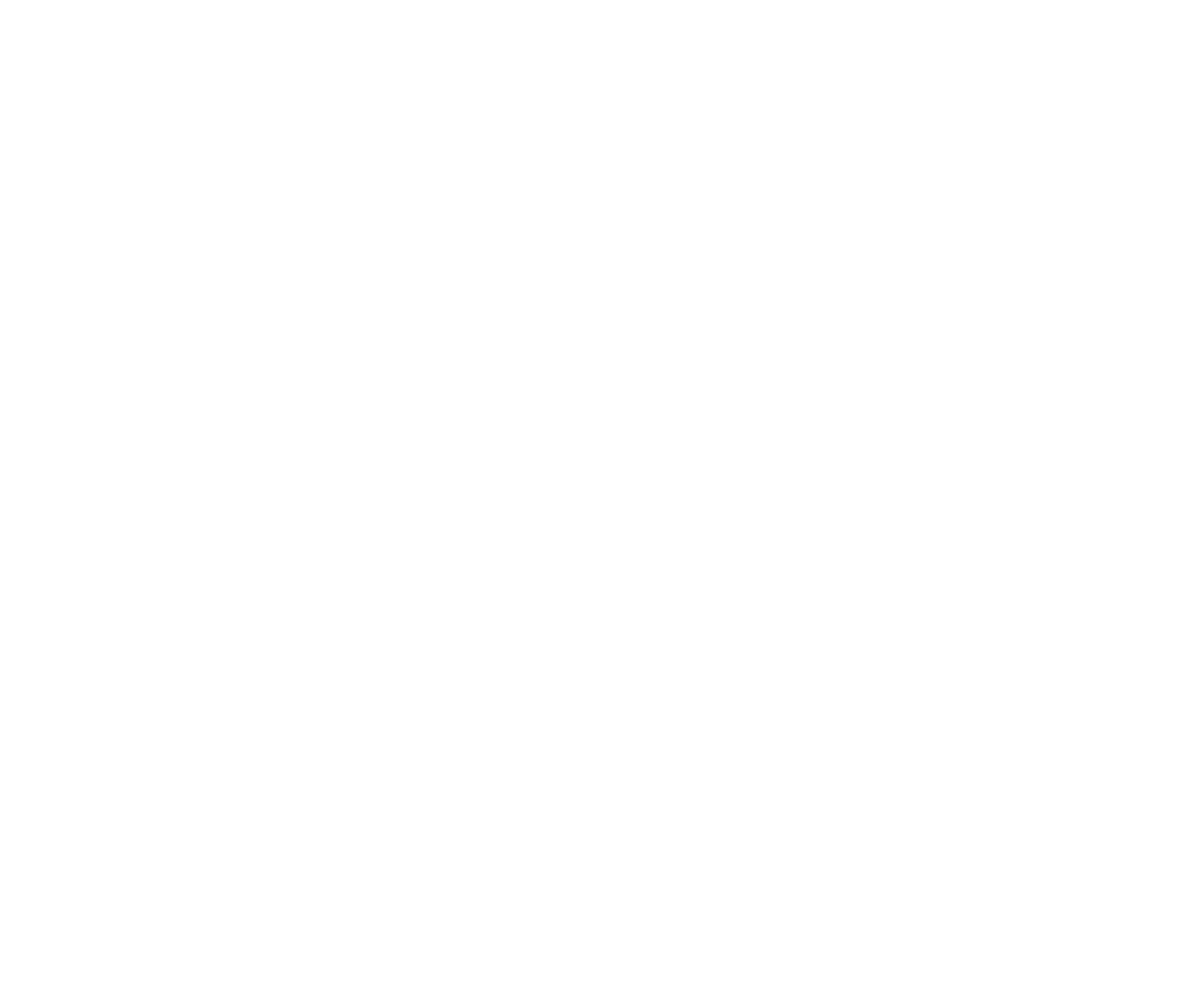
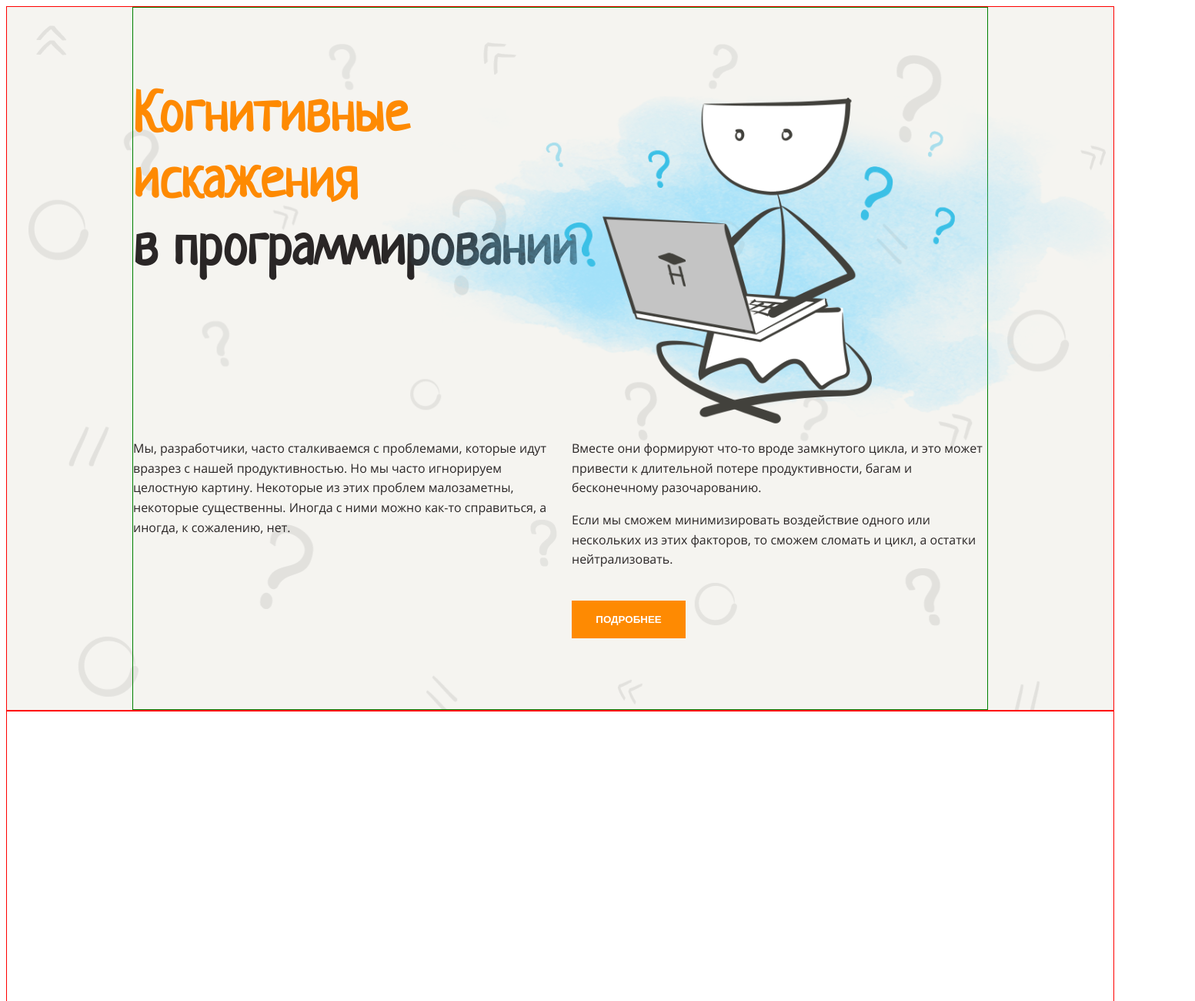
Before and after one commit to CeJIDb/layout-designer-project-58, a website: page src/index.html in a window 1280 px wide. Shown: the top 1300 px of the page at 77% size, 1553 px wide, since content can reach past the window. Before the commit the page ends 800 px from the top, so only its background shows below. Drawn offline with Linux system fonts and the light colour scheme.

Commit message:
refactor(header): add header

```diff
--- a/src/index.html
+++ b/src/index.html
@@ -9,8 +9,21 @@
     <link rel="stylesheet" href="styles/style.css">
 </head>
 <body>
-    <header class="section-header">
-
+    <header class="section-header bg-light bg-img d-flex justify-center">
+        <div class="container content">
+            <h1><span class="primary">Когнитивные<br>искажения</span><br>в программировании</h1>
+            <img src="./assets/img/main.png" alt="Тота сидит за ноутбуком">
+            <div class="text-block d-flex">
+                <div class="left-side mw-540 ">
+                    <p>Мы, разработчики, часто сталкиваемся с проблемами, которые идут вразрез с нашей продуктивностью. Но мы часто игнорируем целостную картину. Некоторые из этих проблем малозаметны, некоторые существенны. Иногда с ними можно как-то справиться, а иногда, к сожалению, нет.</p>
+                </div>
+                <div class="right-side mw-540 ">
+                    <p>Вместе они формируют что-то вроде замкнутого цикла, и это может привести к длительной потере продуктивности, багам и бесконечному разочарованию.</p>
+                    <p class="mb-0">Если мы сможем минимизировать воздействие одного или нескольких из этих факторов, то сможем сломать и цикл, а остатки нейтрализовать.</p>
+                    <button class="btn mt-40">Подробнее</button>
+                </div>
+            </div>
+        </div>
     </header>
 
     <main class="main">
@@ -22,23 +35,23 @@
 
         </nav>
 
-        <section class="section-ikea-effect">
+        <section class="section-ikea-effect bg-img">
 
         </section>
 
-        <section class="section-premature-opt">
+        <section class="section-premature-opt bg-img">
 
         </section>
 
-        <section class="section-distortion-of-novelty">
+        <section class="section-distortion-of-novelty bg-img">
 
         </section>
 
-        <section class="section-hyperbolic-depreciation">
+        <section class="section-hyperbolic-depreciation bg-img">
 
         </section>
 
-        <section class="section-errors-in-planning">
+        <section class="section-errors-in-planning bg-img">
 
         </section>
     </main>
--- a/src/styles/style.css
+++ b/src/styles/style.css
@@ -10,8 +10,15 @@
 }
 
 @font-face {
+  font-weight: 400;
   font-family: "Open Sans";
   src: url("/src/assets/fonts/OpenSans-Regular.ttf");
+}
+
+@font-face {
+  font-weight: 700;
+  font-family: "Open Sans";
+  src: url("/src/assets/fonts/OpenSans-Bold.ttf");
 }
 
 @font-face {
@@ -24,7 +31,15 @@
   color: #2A2626;
 }
 
+body {
+  width: 1440px;
+  background: var(--white);
+}
+
 h1, h2, h3 {
+  margin: 0;
+  padding: 0;
+
   font-family: Neucha, sans-serif;
   line-height: 1.2em;
 }
@@ -41,7 +56,110 @@
   font-size: 34px;
 }
 
-.container {
-  max-width: 1110px;
+.bg-img::before {
+  position: absolute;
+  top: 0;
+  left: 0;
+  z-index: -1;
+
+  width: 100%;
+  height: 100%;
+  background-image: url("/src/assets/img/background.png");
+  background-repeat: no-repeat;
+  background-size: cover;
+  opacity: 0.1;
+
+  content: "";
+}
+
+.content {
+  width: 1110px;
   padding: 100px 0;
+
+  text-align: left;
+
+  border: 1px solid green;
 }
+
+.section-header > .container {
+  position: relative;
+}
+
+.container > img {
+  position: absolute;
+  top: 55px;
+  right: -270px;
+
+  height: 525px;
+}
+
+.text-block {
+  gap: 30px;
+
+  margin-top: 185px;
+}
+
+.btn {
+  width: 148px;
+  height: 49px;
+
+  font-weight: 700;
+  color: var(--white);
+  text-transform: uppercase;
+
+  border: 0;
+  background-color: var(--primary);
+}
+
+.d-flex {
+  display: flex;
+}
+
+.flex-column {
+  flex-direction: column;
+}
+
+.justify-center {
+  justify-content: center;
+}
+
+.mw-540 {
+  max-width: 540px;
+}
+
+.mb-0 {
+  margin-bottom: 0;
+}
+
+.mt-40 {
+  margin-top: 40px;
+}
+
+.primary {
+  color: var(--primary);
+}
+
+.bg-light {
+  background-color: var(--light);
+}
+
+.bg-white {
+  background-color: var(--white);
+}
+
+.bg-primary-dark {
+  background-color: var(--primary-dark);
+}
+
+.bg-brown {
+  background-color: var(--brown);
+}
+
+[class*="section"] {
+  position: relative;
+  z-index: -1;
+
+  height: 913px;
+
+  border: 1px solid red;
+}
```
